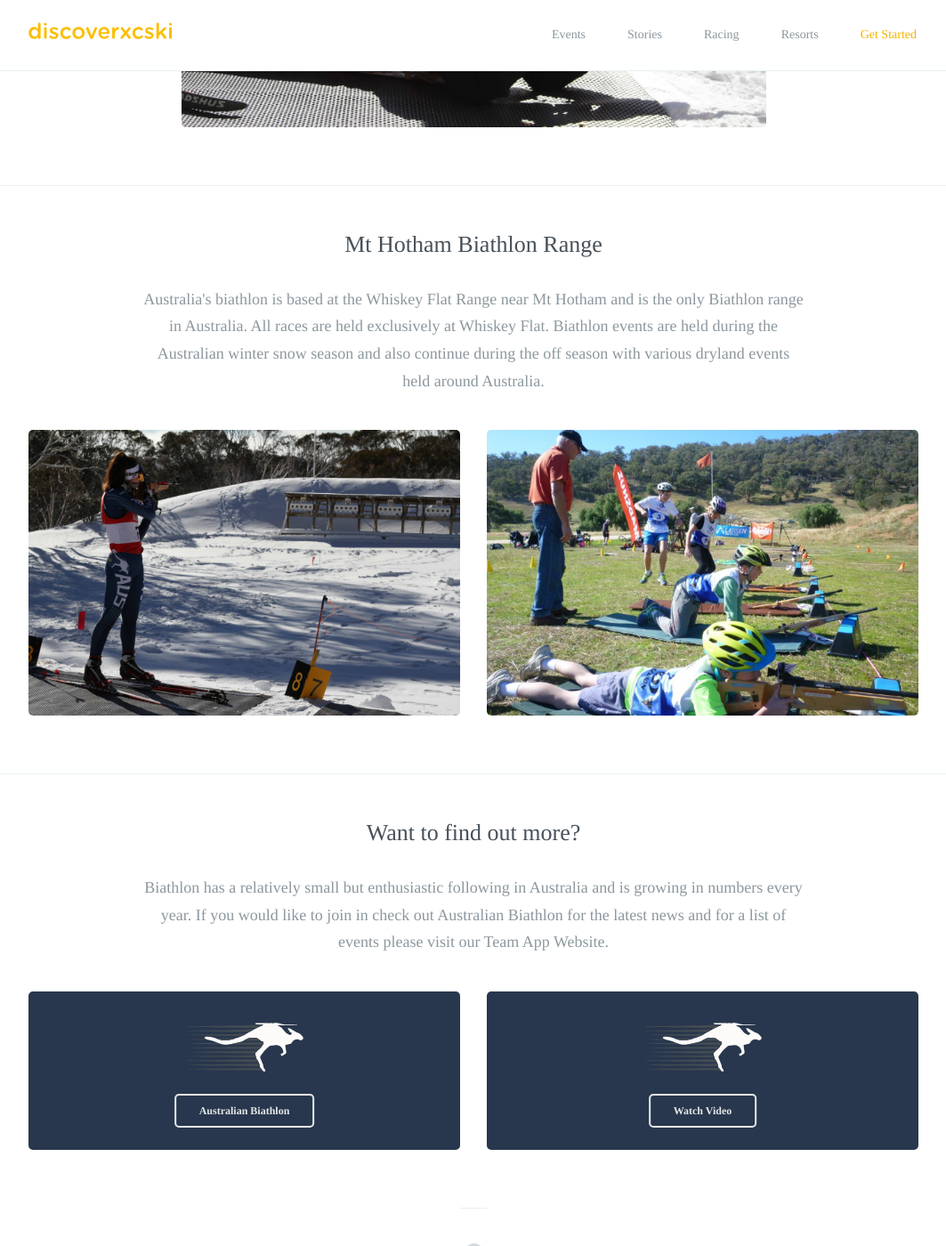
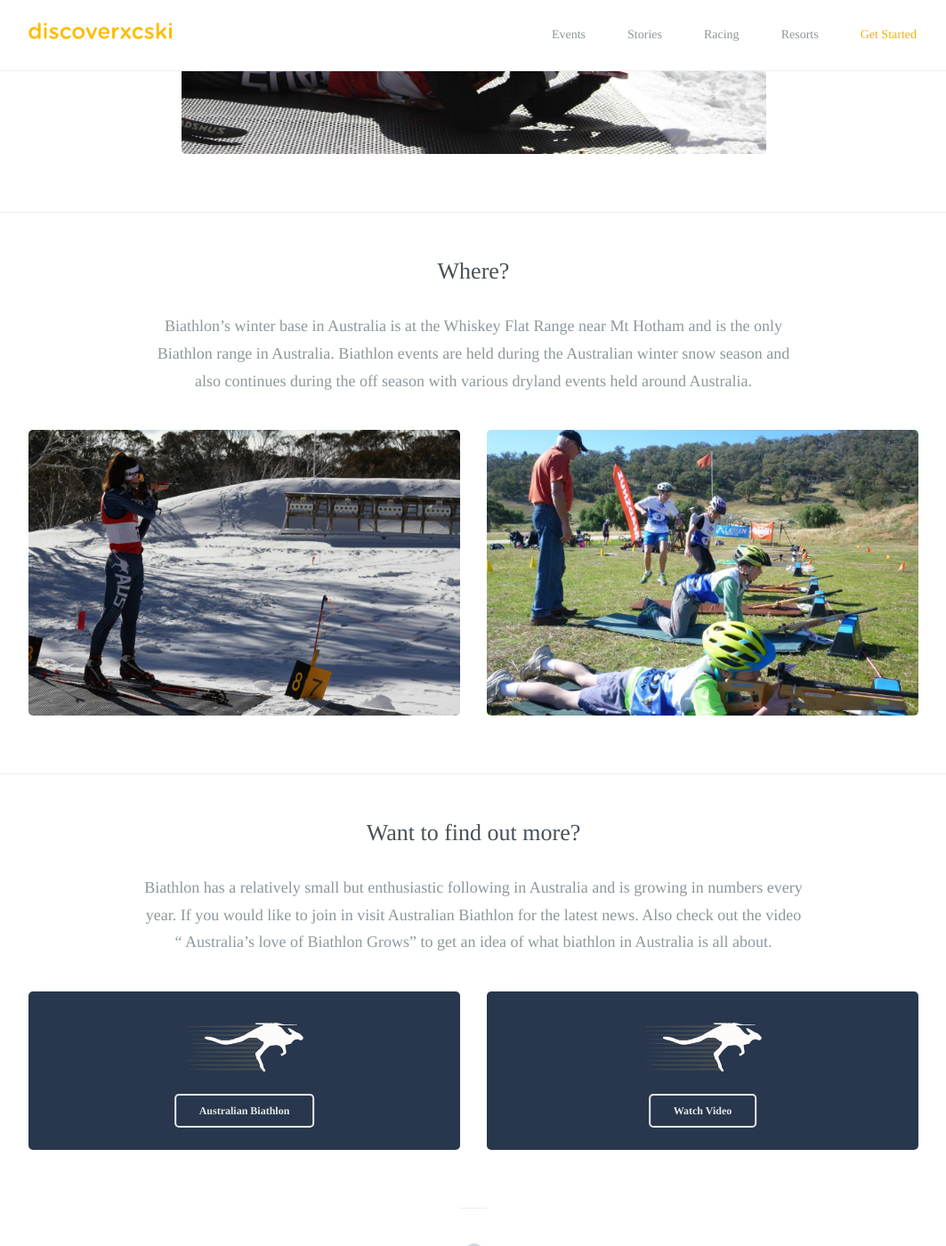
Before and after one commit to robcatto/robcatto.github.io, a Jekyll site: the page built from racing/australian-biathlon/index.html, in a window 1280 px wide and 1400 px high, scrolled down 1526 px. Shown: the whole window at 89% size, without its empty margins (108-1171 px from the left). Built offline with Jekyll 4.4.1, drawn with Linux system fonts in a browser that asks for light colours; some web fonts are replaced; Markdown is read by kramdown in place of the engine named in the settings; some of the changed text lies outside the part shown.

Commit message:
Update index.html

```diff
--- a/racing/australian-biathlon/index.html
+++ b/racing/australian-biathlon/index.html
@@ -50,7 +50,7 @@ layout: default
         <div id="content1">
         <section class="mobile_section">
                 <h3>Freestyle technique and target shooting</h3>
-                <p>Biathlon is the only sport that combines the two very diverse disciplines of cross-country skiing and small-bore target shooting. It requires participants to have both stamina and precision to compete in a cross country race and stop to shoot at a series of targets along the way.  While most biathlon participants skate ski, you may also use the classic technique.
+                <p>Biathlon is the only sport that combines the two very diverse disciplines of cross-country skiing and target shooting. It requires participants to have both stamina and precision to compete in a cross country race and stop to shoot at a series of targets along the way. Competitors use a small bore rifle, but in many events can also compete using a laser rifle. While most biathlon participants skate ski, you may also use the classic technique.
                 </p>
                 <div class="one">
                 <div class="onelarge centered" style="
@@ -74,9 +74,9 @@ layout: default
 
 
                  <section class="mobile_section">
-                <h3>Mt Hotham Biathlon Range</h3>
+                <h3>Where?</h3>
                 <p>
-                    Australia's biathlon is based at the Whiskey Flat Range near Mt Hotham and is the only Biathlon range in Australia.  All races are held exclusively at Whiskey Flat. Biathlon events are held during the Australian winter snow season and also continue during the off season with various dryland events held around Australia.
+                    Biathlon’s winter base in Australia is at the Whiskey Flat Range near Mt Hotham and is the only Biathlon range in Australia.  Biathlon events are held during the Australian winter snow season and also continues during the off season with various dryland events held around Australia.
 
                 </p>
                 <div class="row">
@@ -115,7 +115,8 @@ layout: default
                    <section class="mobile_section" style="border-bottom: none;">
                 <h3>Want to find out more?</h3>
                 <p>
-                Biathlon has a relatively small but enthusiastic following in Australia and is growing in numbers every year. If you would like to join in check out Australian Biathlon for the latest news and for a list of events please visit our Team App Website.
+                Biathlon has a relatively small but enthusiastic following in Australia and is growing in numbers every year. If you would like to join in visit Australian Biathlon for the latest news.  Also check out the video “ Australia’s love of Biathlon Grows” to get an idea of what biathlon in Australia is all about.
+
 
                 </p>
 
```
